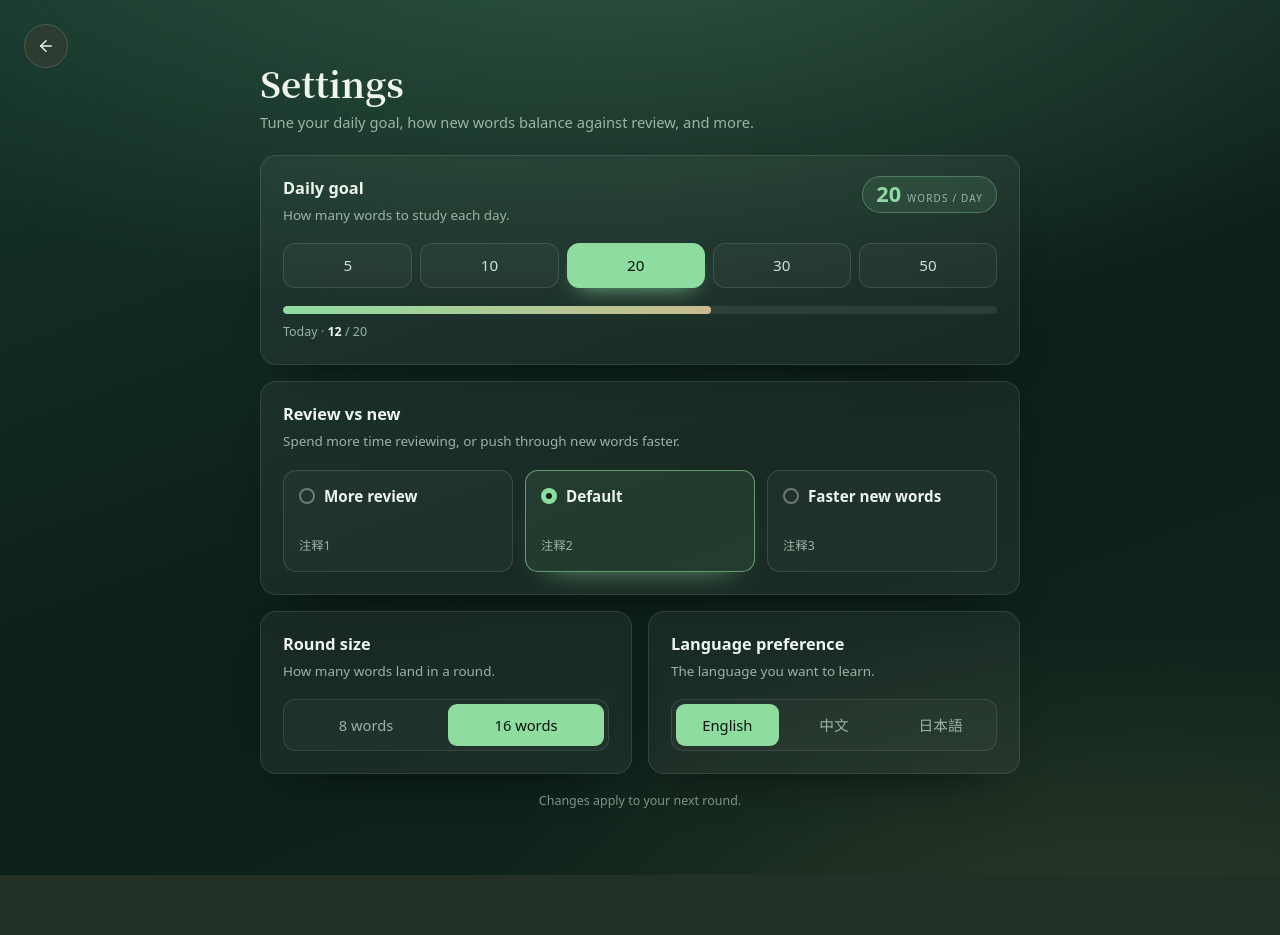
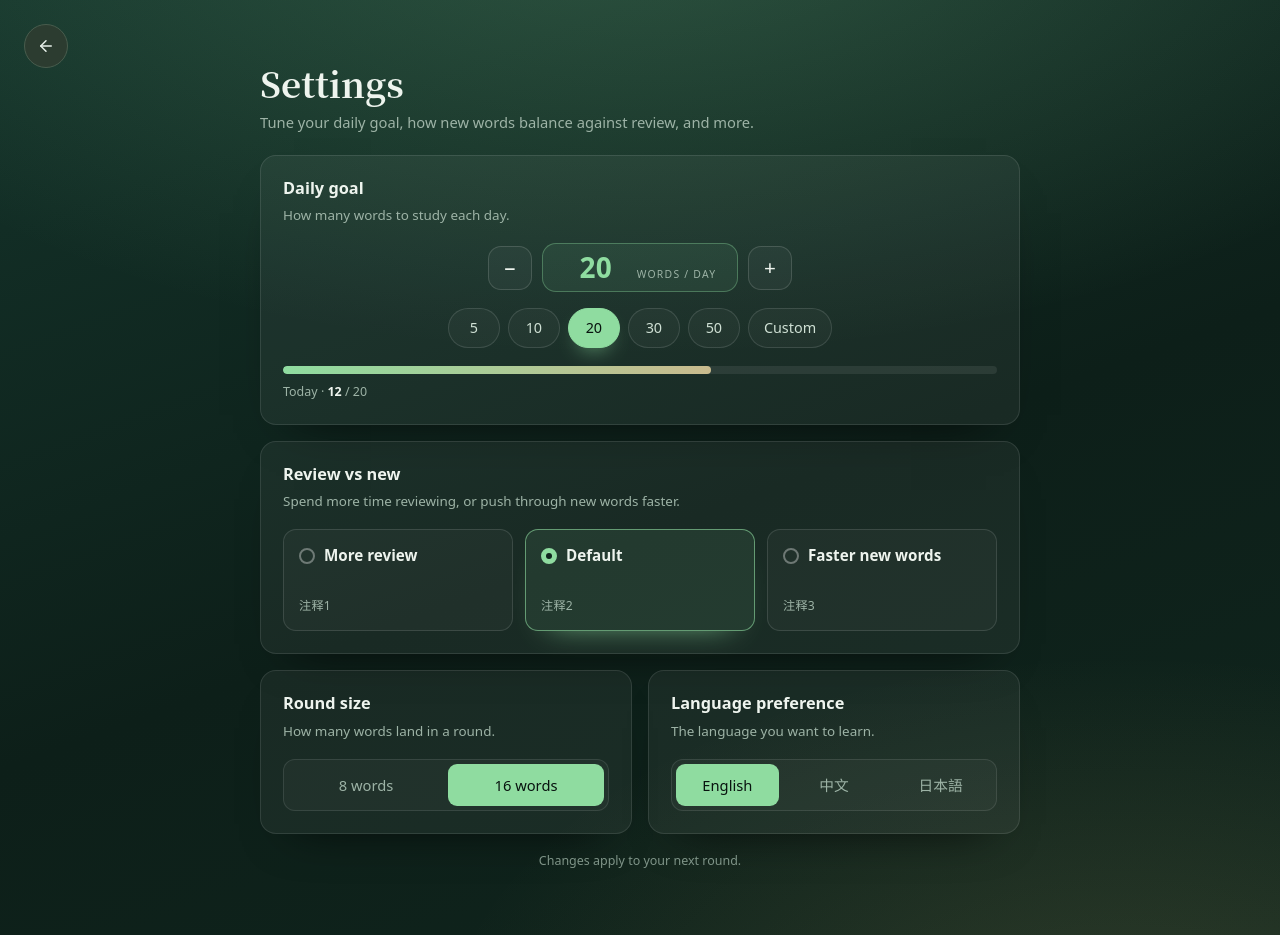
Before and after one commit to imfiiish/webDesign, a React (Vite) app in the folder shuf-flip/: page /settings in a window 1280 px wide. Before the commit the page ends 875 px from the top, so only its background shows below. Built offline with nearby package versions, Linux system fonts and the light colour scheme.

Commit message:
feat(settings): rework the daily goal as a stepper with a custom value
Replace the flat chip row with a centred − / value / + control (the
value is an editable input) plus quick presets and a Custom chip.
Typing a non-preset number selects Custom automatically; the value
clamps to 5–200 on blur.

```diff
--- a/shuf-flip/src/i18n.ts
+++ b/shuf-flip/src/i18n.ts
@@ -214,6 +214,9 @@ const DICT: Record<Lang, Record<string, string>> = {
     'settings.goal.desc': 'How many words to study each day.',
     'settings.goal.unit': 'words / day',
     'settings.goal.today': 'Today',
+    'settings.goal.less': 'One step down',
+    'settings.goal.more': 'One step up',
+    'settings.goal.custom': 'Custom',
     'settings.mix.title': 'Review vs new',
     'settings.mix.desc':
       'Spend more time reviewing, or push through new words faster.',
@@ -435,6 +438,9 @@ const DICT: Record<Lang, Record<string, string>> = {
     'settings.goal.desc': '每天想学多少词。',
     'settings.goal.unit': '词 / 天',
     'settings.goal.today': '今天',
+    'settings.goal.less': '减少',
+    'settings.goal.more': '增加',
+    'settings.goal.custom': '自定义',
     'settings.mix.title': '复习与新词',
     'settings.mix.desc': '多花时间复习，还是更快地学新词。',
     'settings.mix.default': '默认',
--- a/shuf-flip/src/pages/settings/index.tsx
+++ b/shuf-flip/src/pages/settings/index.tsx
@@ -1,10 +1,17 @@
-import { useState } from 'react'
+import { useRef, useState } from 'react'
 import BackButton from '../../components/BackButton'
 import { useI18n } from '../../i18n'
 import './settings.css'
 
-/** Words / day options. */
+/** Words / day presets. */
 const GOALS = [5, 10, 20, 30, 50]
+
+/** Custom goal bounds. */
+const MIN_GOAL = 5
+const MAX_GOAL = 200
+
+const clampGoal = (n: number) =>
+  Math.max(MIN_GOAL, Math.min(MAX_GOAL, Math.round(n)))
 
 /** Preview of today's progress toward the goal (appearance only). */
 const TODAY = 12
@@ -75,11 +82,27 @@ function Seg({
 export default function Settings() {
   const { t } = useI18n()
   const [goal, setGoal] = useState(20)
+  const [goalDraft, setGoalDraft] = useState('20')
   const [mix, setMix] = useState(1)
   const [round, setRound] = useState('16')
   const [lang, setLang] = useState('en')
 
-  const goalPct = Math.min(100, (TODAY / goal) * 100)
+  const goalRef = useRef<HTMLInputElement>(null)
+  const isCustom = !GOALS.includes(goal)
+
+  const applyGoal = (n: number) => {
+    const c = clampGoal(n)
+    setGoal(c)
+    setGoalDraft(String(c))
+  }
+
+  const onGoalDraft = (raw: string) => {
+    setGoalDraft(raw)
+    const n = Number(raw)
+    if (raw !== '' && Number.isFinite(n) && n > 0) setGoal(Math.round(n))
+  }
+
+  const goalPct = Math.min(100, (TODAY / Math.max(1, goal)) * 100)
 
   return (
     <div className="set-page">
@@ -98,24 +121,62 @@ export default function Settings() {
               <h2 className="set-card-title">{t('settings.goal.title')}</h2>
               <p className="set-card-desc">{t('settings.goal.desc')}</p>
             </div>
-            <span className="set-readout">
-              <b>{goal}</b>
-              <small>{t('settings.goal.unit')}</small>
-            </span>
           </div>
 
-          <div className="set-chips">
+          <div className="set-goal">
+            <button
+              type="button"
+              className="set-goal-step"
+              aria-label={t('settings.goal.less')}
+              onClick={() => applyGoal(goal - 5)}
+            >
+              −
+            </button>
+            <label className="set-goal-field">
+              <input
+                ref={goalRef}
+                className="set-goal-input"
+                type="number"
+                min={MIN_GOAL}
+                max={MAX_GOAL}
+                step={5}
+                value={goalDraft}
+                aria-label={t('settings.goal.title')}
+                onChange={(e) => onGoalDraft(e.target.value)}
+                onBlur={() => applyGoal(Number(goalDraft) || goal)}
+              />
+              <span className="set-goal-unit">{t('settings.goal.unit')}</span>
+            </label>
+            <button
+              type="button"
+              className="set-goal-step"
+              aria-label={t('settings.goal.more')}
+              onClick={() => applyGoal(goal + 5)}
+            >
+              +
+            </button>
+          </div>
+
+          <div className="set-presets">
             {GOALS.map((g) => (
               <button
                 key={g}
                 type="button"
-                className={`set-chip${g === goal ? ' on' : ''}`}
+                className={`set-preset${g === goal ? ' on' : ''}`}
                 aria-pressed={g === goal}
-                onClick={() => setGoal(g)}
+                onClick={() => applyGoal(g)}
               >
                 {g}
               </button>
             ))}
+            <button
+              type="button"
+              className={`set-preset set-preset-custom${isCustom ? ' on' : ''}`}
+              aria-pressed={isCustom}
+              onClick={() => goalRef.current?.select()}
+            >
+              {t('settings.goal.custom')}
+            </button>
           </div>
 
           <div className="set-meter">
--- a/shuf-flip/src/pages/settings/settings.css
+++ b/shuf-flip/src/pages/settings/settings.css
@@ -77,59 +77,108 @@
 }
 
 /* ---- daily goal ---- */
-.set-readout {
+.set-goal {
+  display: flex;
+  align-items: center;
+  justify-content: center;
+  gap: 10px;
+}
+
+.set-goal-step {
   flex: 0 0 auto;
-  display: inline-flex;
-  align-items: baseline;
-  gap: 6px;
-  padding: 6px 13px;
-  border-radius: 999px;
-  border: 1px solid rgba(143, 220, 160, 0.35);
+  width: 44px;
+  height: 44px;
+  border-radius: 13px;
+  border: 1px solid rgba(255, 255, 255, 0.14);
+  background: rgba(255, 255, 255, 0.04);
+  color: #eef4ee;
+  font: inherit;
+  font-size: 1.3rem;
+  line-height: 1;
+  cursor: pointer;
+  transition: color 0.15s ease, background 0.15s ease,
+    border-color 0.15s ease;
+}
+
+.set-goal-step:hover {
+  color: #8fdca0;
+  border-color: rgba(143, 220, 160, 0.55);
   background: rgba(143, 220, 160, 0.1);
 }
 
-.set-readout b {
-  font-size: 1.35rem;
-  line-height: 1;
-  font-variant-numeric: tabular-nums;
-  color: #8fdca0;
+.set-goal-step:active {
+  transform: translateY(1px);
 }
 
-.set-readout small {
-  font-size: 0.62rem;
+.set-goal-field {
+  display: inline-flex;
+  align-items: baseline;
+  justify-content: center;
+  gap: 9px;
+  min-width: 196px;
+  padding: 7px 20px;
+  border-radius: 14px;
+  border: 1px solid rgba(143, 220, 160, 0.35);
+  background: rgba(143, 220, 160, 0.08);
+  cursor: text;
+}
+
+.set-goal-input {
+  width: 4ch;
+  border: 0;
+  background: transparent;
+  color: #8fdca0;
+  font: inherit;
+  font-size: 1.75rem;
+  font-weight: 650;
+  line-height: 1.1;
+  text-align: center;
+  font-variant-numeric: tabular-nums;
+  outline: none;
+}
+
+.set-goal-input::-webkit-outer-spin-button,
+.set-goal-input::-webkit-inner-spin-button {
+  margin: 0;
+  -webkit-appearance: none;
+}
+
+.set-goal-unit {
+  font-size: 0.65rem;
   letter-spacing: 0.12em;
   text-transform: uppercase;
   color: #9db3a6;
 }
 
-.set-chips {
+.set-presets {
   display: flex;
   flex-wrap: wrap;
+  justify-content: center;
   gap: 8px;
+  margin-top: 16px;
 }
 
-.set-chip {
-  flex: 1 1 auto;
-  min-width: 58px;
-  padding: 10px 0;
-  border-radius: 12px;
+.set-preset {
+  min-width: 52px;
+  padding: 8px 15px;
+  border-radius: 999px;
   border: 1px solid rgba(255, 255, 255, 0.12);
   background: rgba(255, 255, 255, 0.03);
   color: #cfe0d4;
   font: inherit;
-  font-size: 0.95rem;
+  font-size: 0.9rem;
   font-variant-numeric: tabular-nums;
   cursor: pointer;
   transition: color 0.15s ease, background 0.15s ease,
     border-color 0.15s ease, box-shadow 0.15s ease;
 }
 
-.set-chip:hover {
+.set-preset:hover {
   color: #eef4ee;
   border-color: rgba(255, 255, 255, 0.3);
 }
 
-.set-chip.on {
+.set-preset.on {
   color: #08130f;
   background: #8fdca0;
   border-color: #8fdca0;
```
